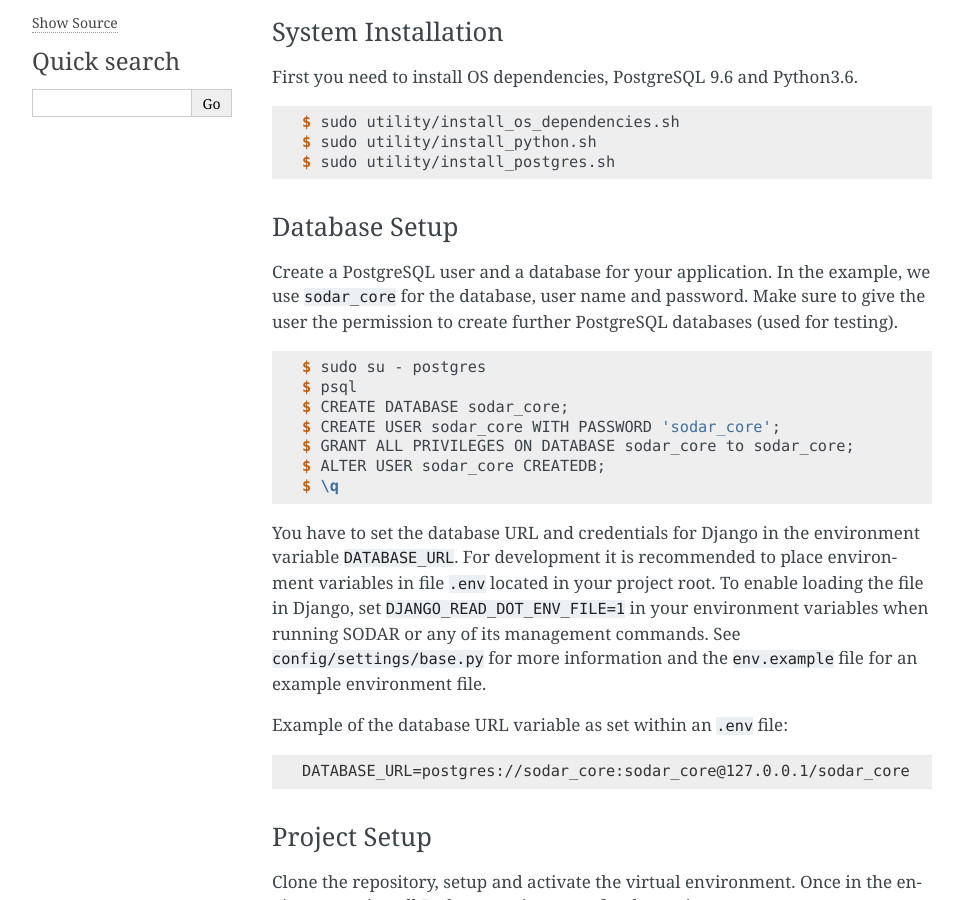
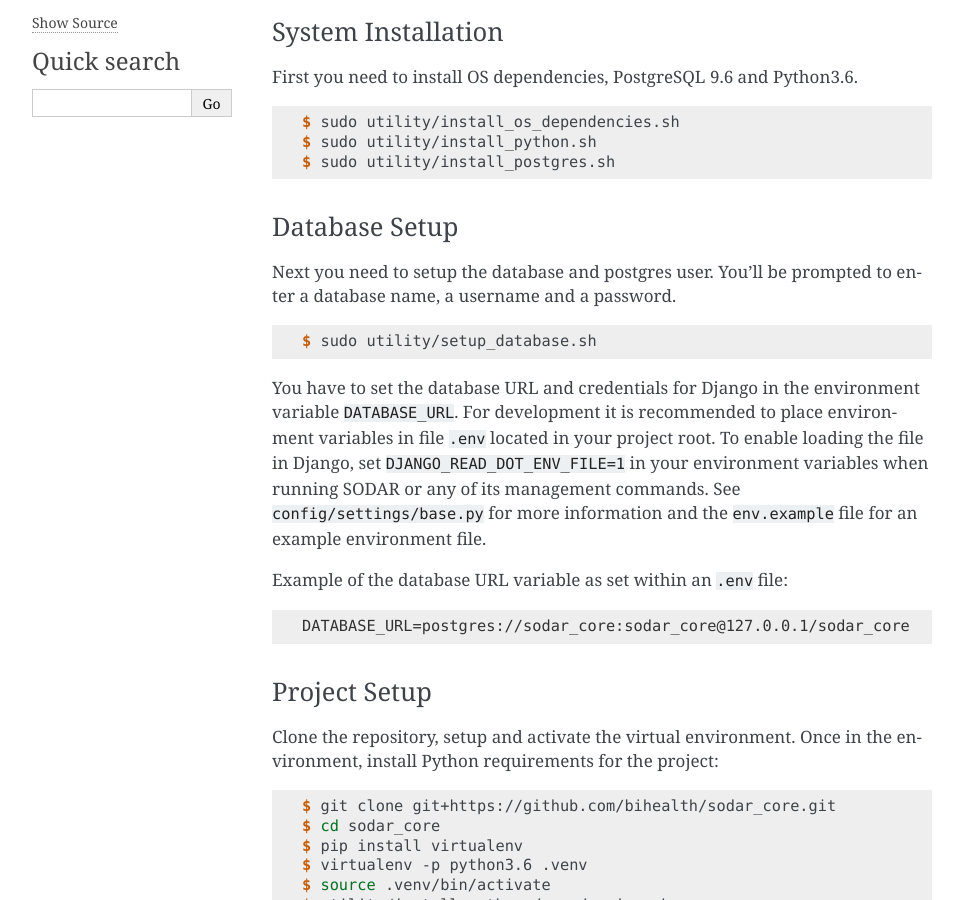
Before and after one commit to bihealth/sodar-core-legacy, a Sphinx documentation site: the page built from docs/source/dev_sodar_core.rst, in a window 1280 px wide and 900 px high, scrolled down 327 px. Shown: the whole window, without its empty margins (148-1111 px from the left). Built offline with Sphinx 7.4.7, drawn with Linux system fonts in a browser that asks for light colours.

Commit message:
Resolve "Implement postgres db dev setup as a script"

```diff
--- a/docs/source/dev_sodar_core.rst
+++ b/docs/source/dev_sodar_core.rst
@@ -29,20 +29,11 @@ First you need to install OS dependencies, PostgreSQL 9.6 and Python3.6.
 Database Setup
 --------------
 
-Create a PostgreSQL user and a database for your application. In the example,
-we use ``sodar_core`` for the database, user name and password. Make sure to
-give the user the permission to create further PostgreSQL databases (used for
-testing).
+Next you need to setup the database and postgres user. You'll be prompted to enter a database name, a username and a password.
 
 .. code-block:: console
 
-    $ sudo su - postgres
-    $ psql
-    $ CREATE DATABASE sodar_core;
-    $ CREATE USER sodar_core WITH PASSWORD 'sodar_core';
-    $ GRANT ALL PRIVILEGES ON DATABASE sodar_core to sodar_core;
-    $ ALTER USER sodar_core CREATEDB;
-    $ \q
+    $ sudo utility/setup_database.sh
 
 You have to set the database URL and credentials for Django in the environment
 variable ``DATABASE_URL``. For development it is recommended to place
```
Also changed, not shown: 1 other file.
